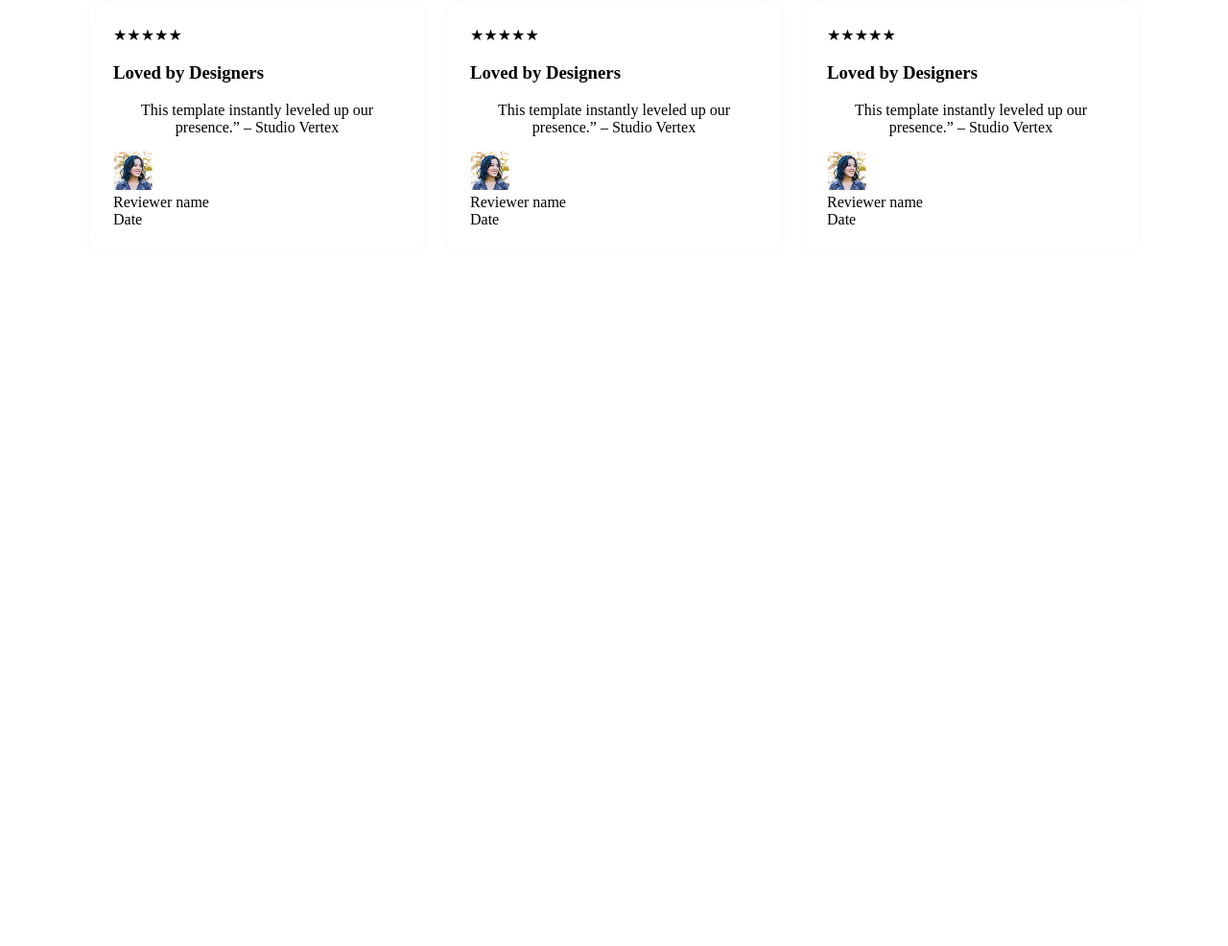
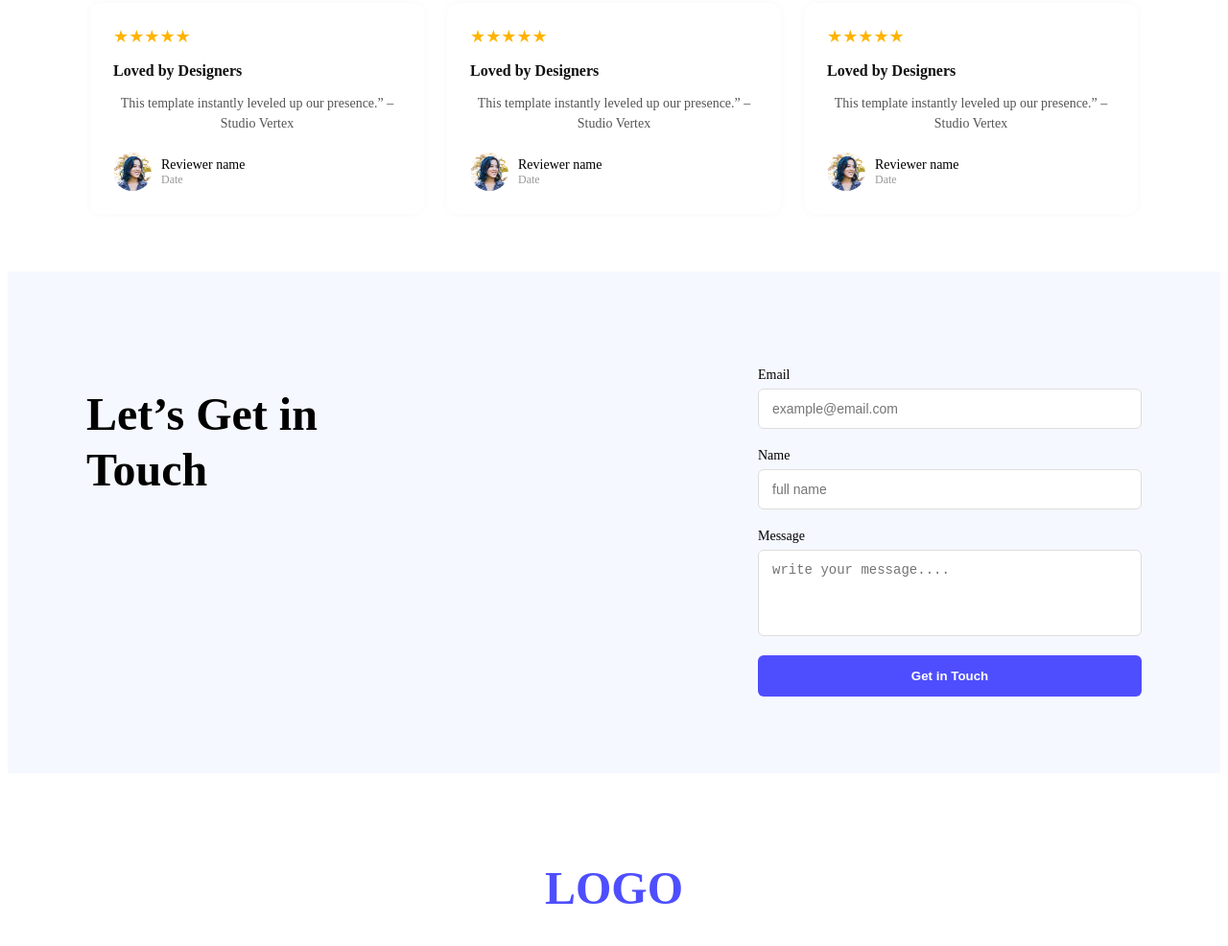
Before and after one commit to Tamim-200119/my_first_website, a plain HTML site: page index.html in a window 1280 px wide. Shown: the part 1814-2800 px from the top of the page at 96% size. Before the commit the page ends 2144 px from the top, so only its background shows below. Drawn offline with Linux system fonts and the light colour scheme.

Commit message:
testimonial and fotter section

```diff
--- a/index.html
+++ b/index.html
@@ -93,6 +93,42 @@
       </div>
     </div>
   </section>
+  <section class="contact-section">
+    <div class="contact-container">
+      <div class="contact-left">
+        <h1>Let’s Get in<br>Touch</h1>
+      </div>
+      <div class="contact-right">
+        <form class="contact-form">
+          <label for="email">Email</label>
+          <input type="email" id="email" placeholder="example@email.com"  />
+
+          <label for="name">Name</label>
+          <input type="text" id="name" placeholder="full name" required />
+
+          <label for="message">Message</label>
+          <textarea id="message" placeholder="write your message...." rows="4" ></textarea>
+
+          <button type="submit">Get in Touch</button>
+        </form>
+      </div>
+    </div>
+  </section>
     </main>
+     <footer class="footer">
+    <div class="footer-content">
+      <h1 class="logo">LOGO</h1>
+      <p class="footer-desc">
+        Ready to elevate your online presence? Contact us today to discuss<br />
+        your project and discover how we can bring your vision to life.
+      </p>
+      <div class="footer-nav">
+        <a href="">Home</a>
+        <a href="">About</a>
+        <a href="">How it Works</a>
+        <a href="">Services</a>
+      </div>
+    </div>
+  </footer>
 </body>
 </html>
--- a/style.css
+++ b/style.css
@@ -147,3 +147,145 @@ header{
   width: 300px;
   text-align: left;
 }
+.stars {
+  color: #ffb400;
+  font-size: 18px;
+  margin-bottom: 12px;
+}
+
+.testimonial-card h3 {
+  font-size: 16px;
+  font-weight: 600;
+  margin-bottom: 8px;
+  color: #111;
+}
+
+.testimonial-card p {
+  font-size: 14px;
+  color: #555;
+  margin-bottom: 20px;
+  line-height: 1.5;
+}
+
+.reviewer {
+  display: flex;
+  align-items: center;
+  gap: 10px;
+}
+
+.reviewer img {
+  width: 40px;
+  height: 40px;
+  border-radius: 50%;
+}
+
+.reviewer-name {
+  font-size: 14px;
+  font-weight: 500;
+}
+
+.review-date {
+  font-size: 12px;
+  color: #999;
+}
+/* contact info */
+.contact-section {
+  background-color: #f6f8ff;
+  padding: 80px 40px;
+}
+
+.contact-container {
+  display: flex;
+  justify-content: space-between;
+  max-width: 1100px;
+  margin: 0 auto;
+  flex-wrap: wrap;
+}
+
+.contact-left h1 {
+  font-size: 48px;
+  font-weight: 700;
+  line-height: 1.2;
+}
+
+.contact-right {
+  width: 100%;
+  max-width: 400px;
+}
+
+.contact-form {
+  display: flex;
+  flex-direction: column;
+}
+
+.contact-form label {
+  margin-top: 20px;
+  margin-bottom: 6px;
+  font-size: 14px;
+  font-weight: 500;
+}
+
+.contact-form input,
+.contact-form textarea {
+  padding: 12px 14px;
+  border: 1px solid #ddd;
+  border-radius: 6px;
+  font-size: 14px;
+  background-color: #ffffff;
+  outline: none;
+}
+
+.contact-form textarea {
+  resize: none;
+}
+
+.contact-form button {
+  margin-top: 20px;
+  background-color: #4e4eff;
+  color: white;
+  padding: 14px;
+  border: none;
+  border-radius: 6px;
+  font-weight: 600;
+  cursor: pointer;
+  transition: background 0.3s;
+}
+
+.contact-form button:hover {
+  background-color: #3d3df0;
+}
+/* footer */
+.footer {
+  background-color: #ffffff;
+  padding: 60px 20px;
+  text-align: center;
+}
+
+.footer .logo {
+  font-size: 48px;
+  color: #4e4eff;
+  font-weight: 700;
+}
+
+.footer-desc {
+  margin-top: 16px;
+  color: #666666;
+  font-size: 14px;
+  line-height: 1.6;
+}
+
+.footer-nav {
+  margin-top: 20px;
+}
+
+.footer-nav a {
+  margin: 0 12px;
+  text-decoration: none;
+  color: #444;
+  font-size: 14px;
+  transition: color 0.2s;
+}
+
+.footer-nav a:hover {
+  color: #4e4eff;
+}
```
Also changed, not shown: web-logo.jpg (added).
